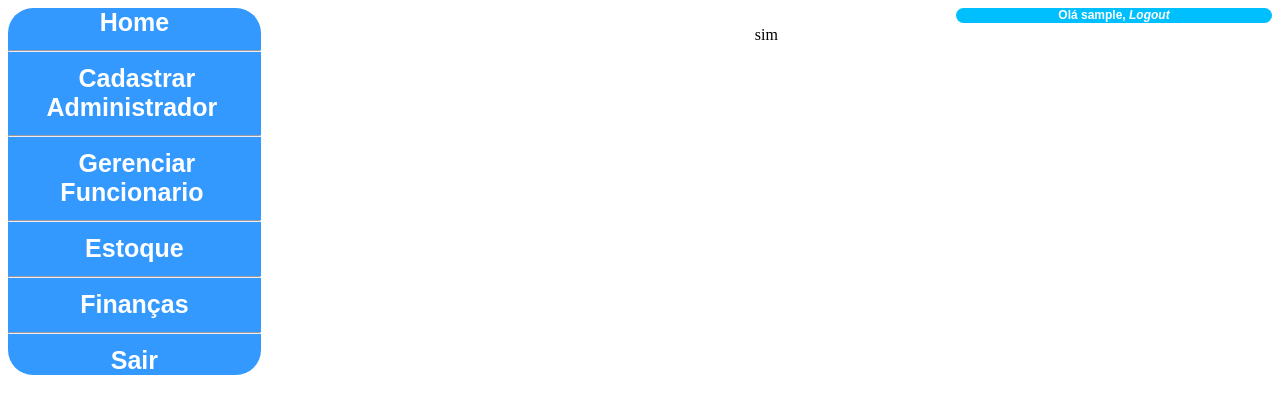
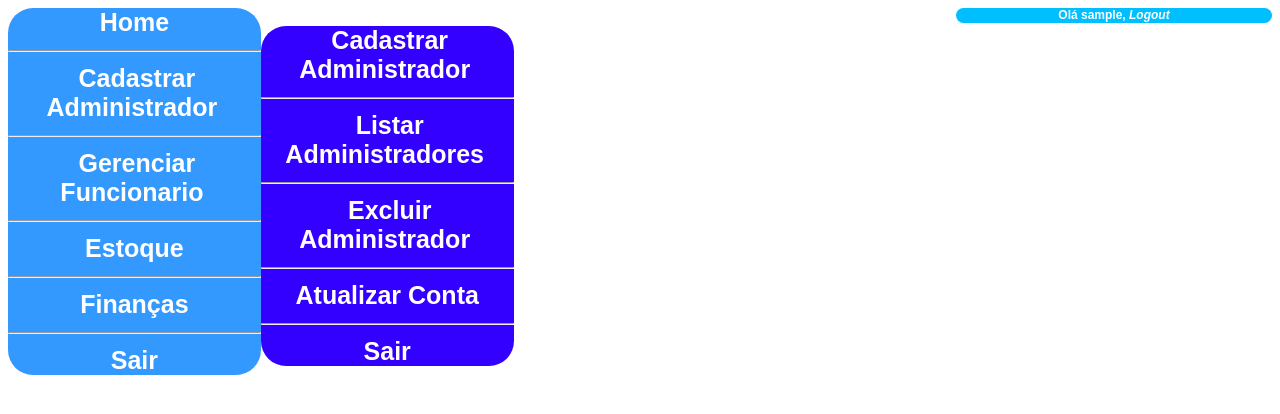
Before and after one commit to mayrtondias/Projeto_Banco_de_Dados, a PHP site: page /adminHomeEstoque.php in a window 1280 px wide. Shown: the top 414 px of the page. Run offline with PHP 8.4, Linux system fonts and the light colour scheme; the visitor is signed in with stand-in values (Sample User, id 1).

Commit message:
update adminHomeEstoque

```diff
--- a/adminHomeEstoque.php
+++ b/adminHomeEstoque.php
@@ -17,8 +17,14 @@ and open the template in the editor.
         ?>
 
         <center>
-            <div>
-                sim
+            <div  style="border-radius:1em; width:20%; font-size:25px; background:#3300FF;float: left;border: 30px">
+                <center>
+                    <a href="adminHomeAdminCad.php" style="color:white; font-family:arial; text-decoration:none; padding:5px"><b>  Cadastrar Administrador         </b></a><br><hr>
+                    <a href="adminHomeAdminList.php" style="color:white; font-family:arial; text-decoration:none; padding:5px"><b>  Listar Administradores         </b></a><br><hr>
+                    <a href="adminHomeFuncDelete.php" style="color:white; font-family:arial; text-decoration:none; padding:5px"><b>  Excluir Administrador         </b></a><br><hr>
+                    <a href="adminHomeEstoqueAtualizar.php" style="color:white; font-family:arial; text-decoration:none; padding:5px"><b>  Atualizar Conta        </b></a><br><hr>
+                    <a href="sair.php" style="color:white; font-family:arial; text-decoration:none; padding:5px"><b>  Sair         </b></a><br>
+                </center>
             </div>
         </center>
     </body>
```
